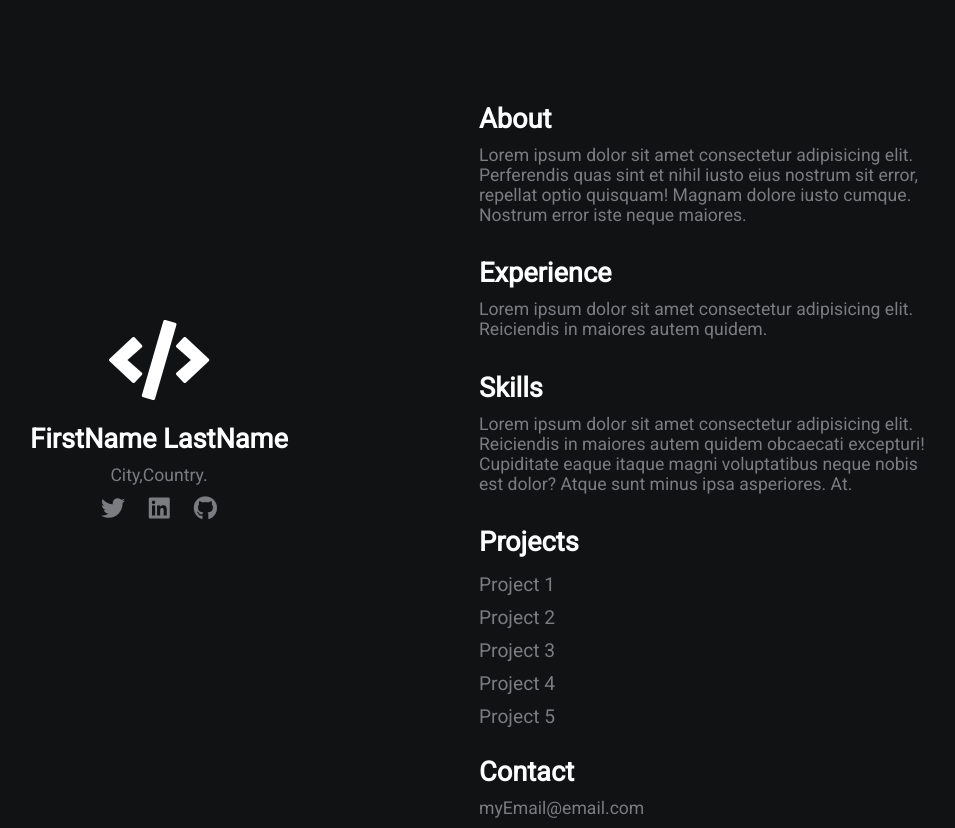
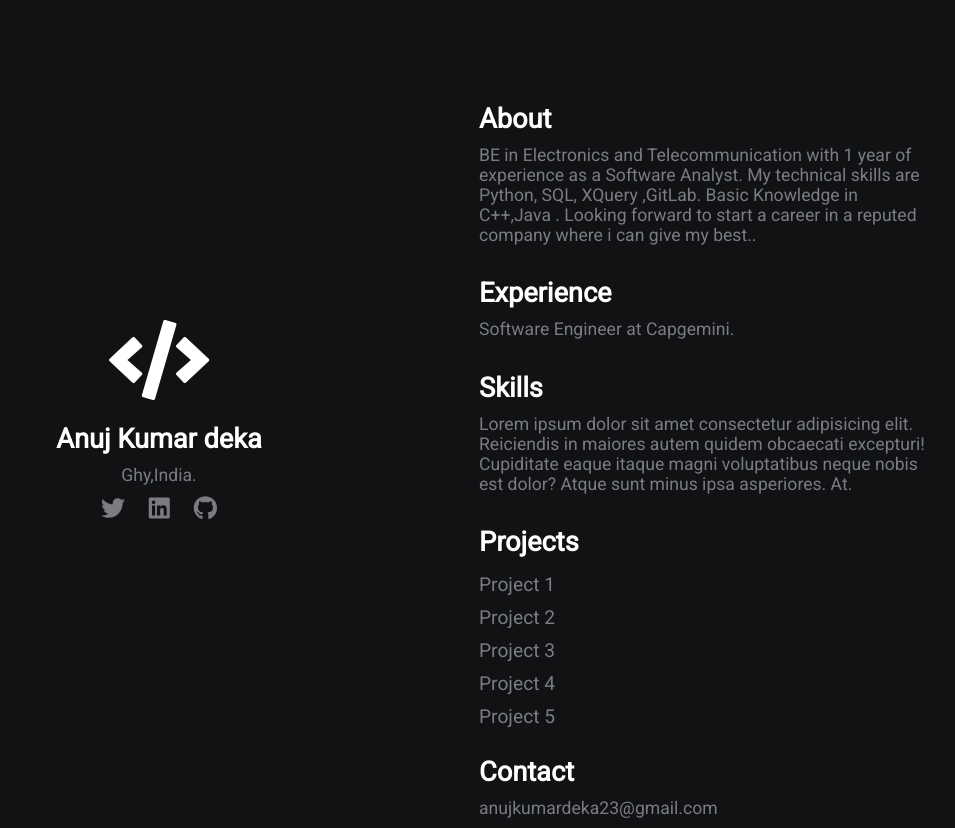
Before and after one commit to anuj2398/portfolio-basic, a plain HTML site: page index.html in a window 1280 px wide. Shown: the whole page, without its empty margins (161-1116 px from the left). Drawn offline with Linux system fonts and the light colour scheme.

Commit message:
Update index.html
added user details

```diff
--- a/index.html
+++ b/index.html
@@ -6,23 +6,23 @@
     <meta http-equiv="X-UA-Compatible" content="ie=edge">
     <link rel="stylesheet" href="https://use.fontawesome.com/releases/v5.4.1/css/all.css" integrity="sha384-5sAR7xN1Nv6T6+dT2mhtzEpVJvfS3NScPQTrOxhwjIuvcA67KV2R5Jz6kr4abQsz" crossorigin="anonymous">
     <link rel="stylesheet" href="style.css">
-    <title>Your Name</title>
+    <title>My Portfolio</title>
 </head>
 <body>
     <div class="grid-2">
         <div class="section-1">
             <i class="fas fa-code fa-5x white"></i>
-            <h2>FirstName LastName</h2>
-            <p>City,Country.</p>
+            <h2>Anuj Kumar deka</h2>
+            <p>Ghy,India.</p>
             <a href="#"><i class="fab fa-twitter"></i></a>
             <a href="#"><i class="fab fa-linkedin"></i></a>
             <a href="#"><i class="fab fa-github"></i></a>
         </div>
         <div class="section-2">
             <h2>About</h2>
-            <p>Lorem ipsum dolor sit amet consectetur adipisicing elit. Perferendis quas sint et nihil iusto eius nostrum sit error, repellat optio quisquam! Magnam dolore iusto cumque. Nostrum error iste neque maiores.</p>
+            <p>BE in Electronics and Telecommunication with 1 year of experience as a Software Analyst. My technical skills are Python, SQL, XQuery ,GitLab. Basic Knowledge in C++,Java . Looking forward to start a career in a reputed company where i can give my best..</p>
             <h2>Experience</h2>
-            <p>Lorem ipsum dolor sit amet consectetur adipisicing elit. Reiciendis in maiores autem quidem.</p>
+            <p>Software Engineer at Capgemini.</p>
 
             <h2>Skills</h2>
             <p>Lorem ipsum dolor sit amet consectetur adipisicing elit. Reiciendis in maiores autem quidem obcaecati excepturi! Cupiditate eaque itaque magni voluptatibus neque nobis est dolor? Atque sunt minus ipsa asperiores. At.</p>
@@ -33,7 +33,7 @@
             <a href="#">Project 4</a>
             <a href="#">Project 5</a>
             <h2>Contact</h2>
-            <p>myEmail@email.com</p>
+            <p>anujkumardeka23@gmail.com</p>
         </div>
     </div>
 </body>
```
